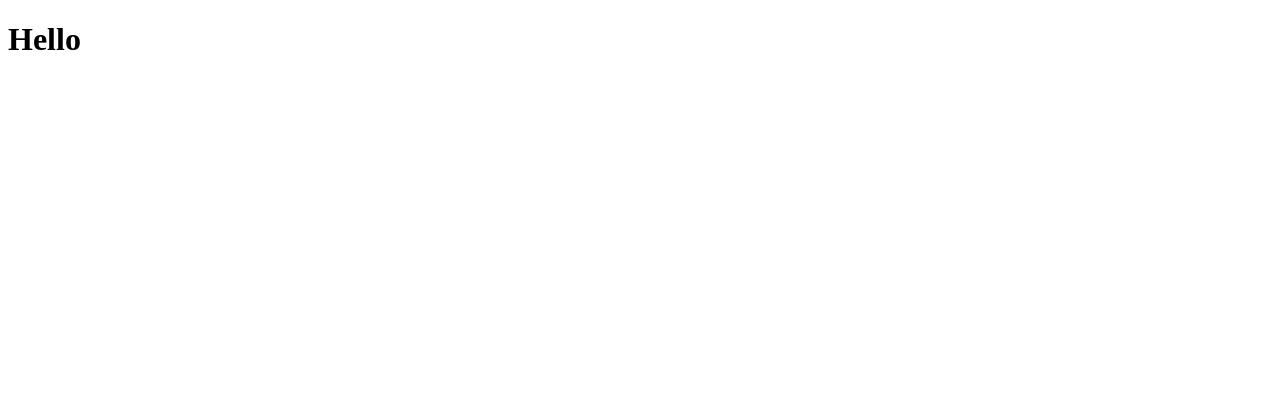
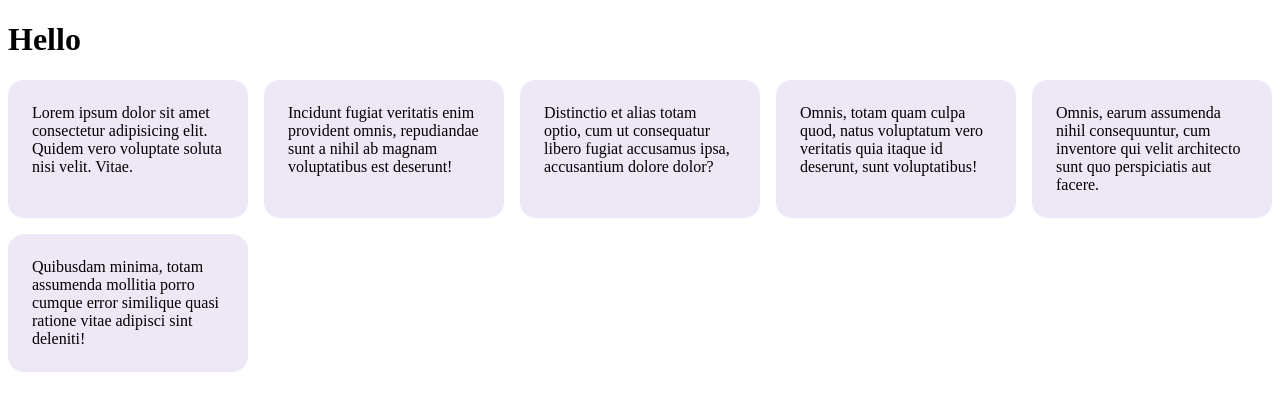
Before and after one commit to VitaliiZemliakov/GridCss, a plain HTML site: page index.html in a window 1280 px wide. Drawn offline with Linux system fonts and the light colour scheme.

Commit message:
lesson 1

```diff
--- a/index.html
+++ b/index.html
@@ -8,5 +8,13 @@
 </head>
 <body>
     <h1>Hello</h1>
+    <div class="grid">
+        <div class="item">Lorem ipsum dolor sit amet consectetur adipisicing elit. Quidem vero voluptate soluta nisi velit. Vitae.</div>
+        <div class="item">Incidunt fugiat veritatis enim provident omnis, repudiandae sunt a nihil ab magnam voluptatibus est deserunt!</div>
+        <div class="item">Distinctio et alias totam optio, cum ut consequatur libero fugiat accusamus ipsa, accusantium dolore dolor?</div>
+        <div class="item">Omnis, totam quam culpa quod, natus voluptatum vero veritatis quia itaque id deserunt, sunt voluptatibus!</div>
+        <div class="item">Omnis, earum assumenda nihil consequuntur, cum inventore qui velit architecto sunt quo perspiciatis aut facere.</div>
+        <div class="item">Quibusdam minima, totam assumenda mollitia porro cumque error similique quasi ratione vitae adipisci sint deleniti!</div>
+    </div>
 </body>
 </html>
--- a/public/style.css
+++ b/public/style.css
@@ -1 +1,11 @@
-pu
+.grid {
+    display: grid;
+    grid-template-columns: repeat(auto-fill, minmax(200px, 1fr));
+    grid-gap: 1rem;
+}
+
+.item {
+    background-color: #ede7f6;
+    padding: 1.5rem;
+    border-radius: 1rem;
+}
```
